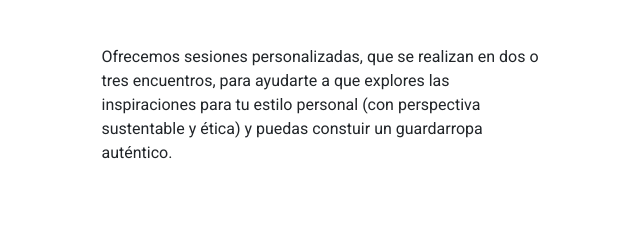
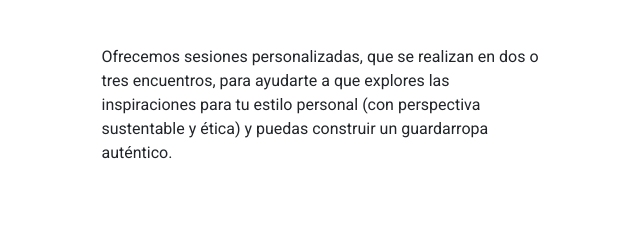
Before and after one commit to coti-orias/sustentabilidadconestilo, a website: page servicios.html in a window 1280 px wide. Shown: the part 716-943 px from the top of the page, 601-1241 px from the left. Drawn offline with nearby package versions, Linux system fonts and the light colour scheme; a web font is replaced by a local one.

Commit message:
Fixed typo

```diff
--- a/servicios.html
+++ b/servicios.html
@@ -68,7 +68,7 @@
 
             <div class="align-items-center servicio-block">
               <h3 class="textoSubtitulo flex">Styling Personalizado</h3>
-              <p class="servicios">Ofrecemos sesiones personalizadas, que se realizan en dos o tres encuentros, para ayudarte a que explores las inspiraciones para tu estilo personal (con perspectiva sustentable y ética) y puedas constuir un guardarropa auténtico.</p>
+              <p class="servicios">Ofrecemos sesiones personalizadas, que se realizan en dos o tres encuentros, para ayudarte a que explores las inspiraciones para tu estilo personal (con perspectiva sustentable y ética) y puedas construir un guardarropa auténtico.</p>
 
             </div>
 </div>
```
